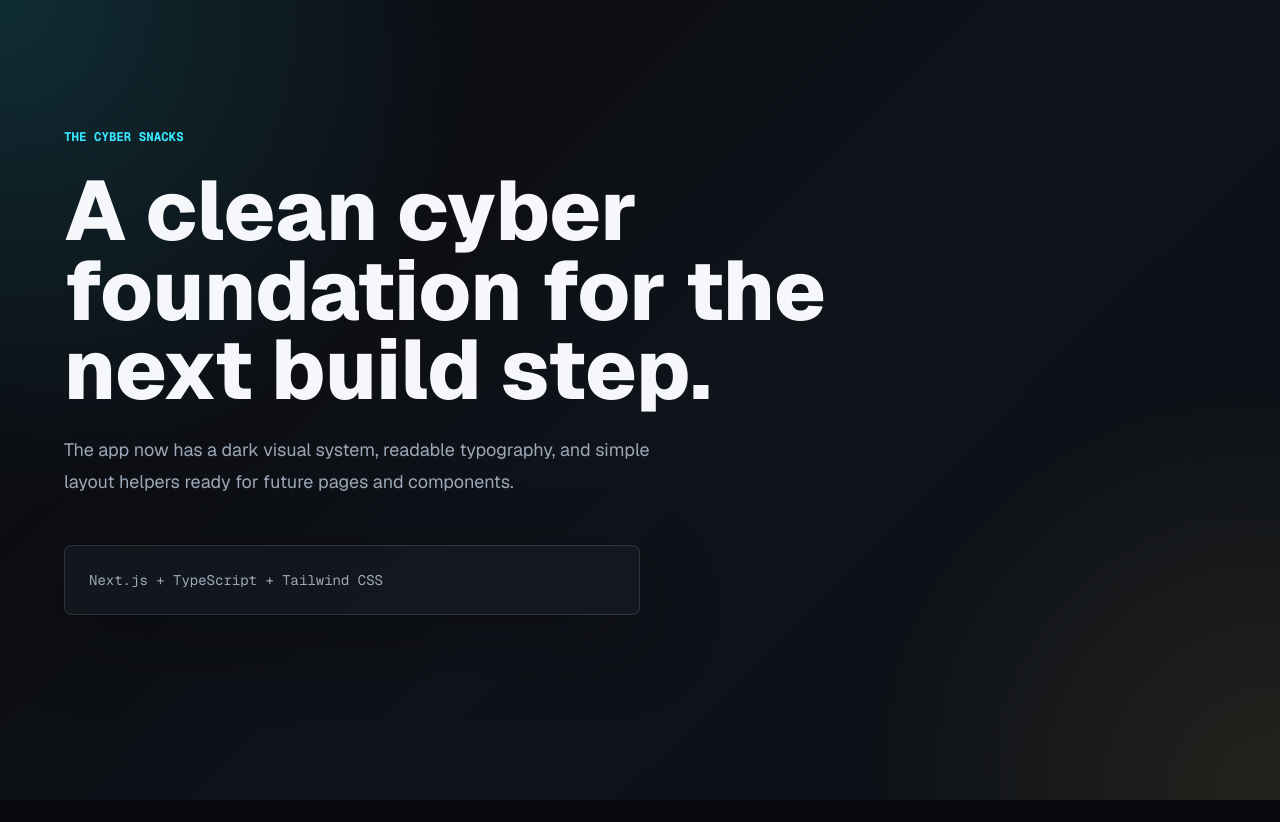
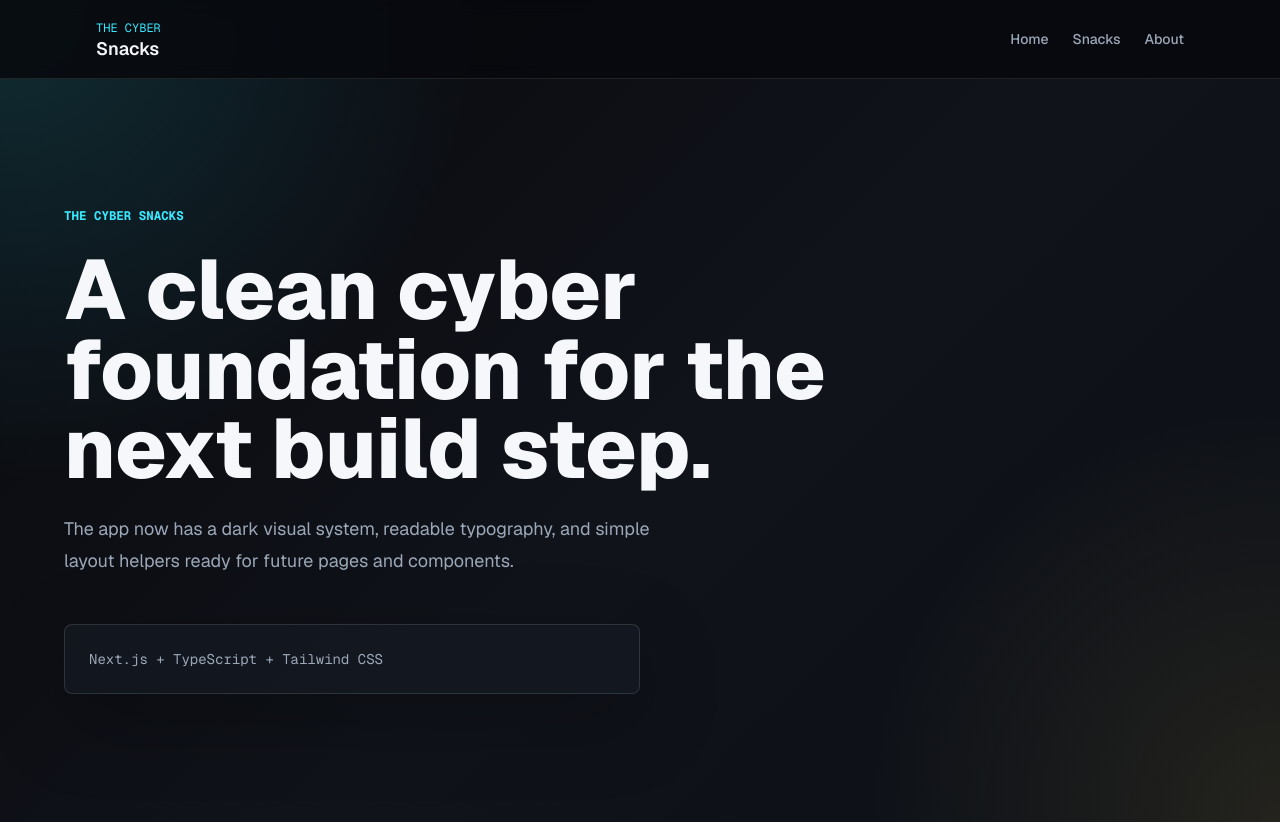
Before and after one commit to SamiDhariwal/thecybersnacks-app, a Next.js app: page / in a window 1280 px wide. Before the commit the page ends 800 px from the top, so only its background shows below. Built offline with nearby package versions, Linux system fonts and the light colour scheme.

Commit message:
Add reusable site header

```diff
--- a/src/app/globals.css
+++ b/src/app/globals.css
@@ -56,7 +56,7 @@ a {
 
 @layer components {
   .page-shell {
-    min-height: 100vh;
+    min-height: calc(100vh - 5.75rem);
     padding: 6rem 1.5rem;
   }
 
--- a/src/app/layout.tsx
+++ b/src/app/layout.tsx
@@ -1,5 +1,6 @@
 import type { Metadata } from "next";
 import { Geist, Geist_Mono } from "next/font/google";
+import { Header } from "@/components/Header";
 import "./globals.css";
 
 const geistSans = Geist({
@@ -27,7 +28,10 @@ export default function RootLayout({
       lang="en"
       className={`${geistSans.variable} ${geistMono.variable} h-full antialiased`}
     >
-      <body className="min-h-full">{children}</body>
+      <body className="min-h-full">
+        <Header />
+        {children}
+      </body>
     </html>
   );
 }
--- /dev/null
+++ b/src/components/Header.tsx
@@ -0,0 +1,42 @@
+import Link from "next/link";
+
+const navLinks = [
+  { href: "/", label: "Home" },
+  { href: "/snacks", label: "Snacks" },
+  { href: "/about", label: "About" },
+];
+
+export function Header() {
+  return (
+    <header className="border-b border-white/10 bg-background/85 backdrop-blur">
+      <div className="site-container flex flex-col gap-4 px-6 py-5 sm:flex-row sm:items-center sm:justify-between sm:px-8">
+        <Link
+          href="/"
+          className="group inline-flex w-fit flex-col gap-1 transition-colors hover:text-accent"
+        >
+          <span className="font-mono text-xs uppercase text-accent">
+            The Cyber
+          </span>
+          <span className="text-lg font-semibold leading-none">
+            Snacks
+          </span>
+        </Link>
+
+        <nav aria-label="Main navigation">
+          <ul className="flex flex-wrap items-center gap-x-6 gap-y-3 text-sm font-medium text-muted">
+            {navLinks.map((link) => (
+              <li key={link.href}>
+                <Link
+                  href={link.href}
+                  className="transition-colors hover:text-foreground focus-visible:outline focus-visible:outline-2 focus-visible:outline-offset-4 focus-visible:outline-accent"
+                >
+                  {link.label}
+                </Link>
+              </li>
+            ))}
+          </ul>
+        </nav>
+      </div>
+    </header>
+  );
+}
```
